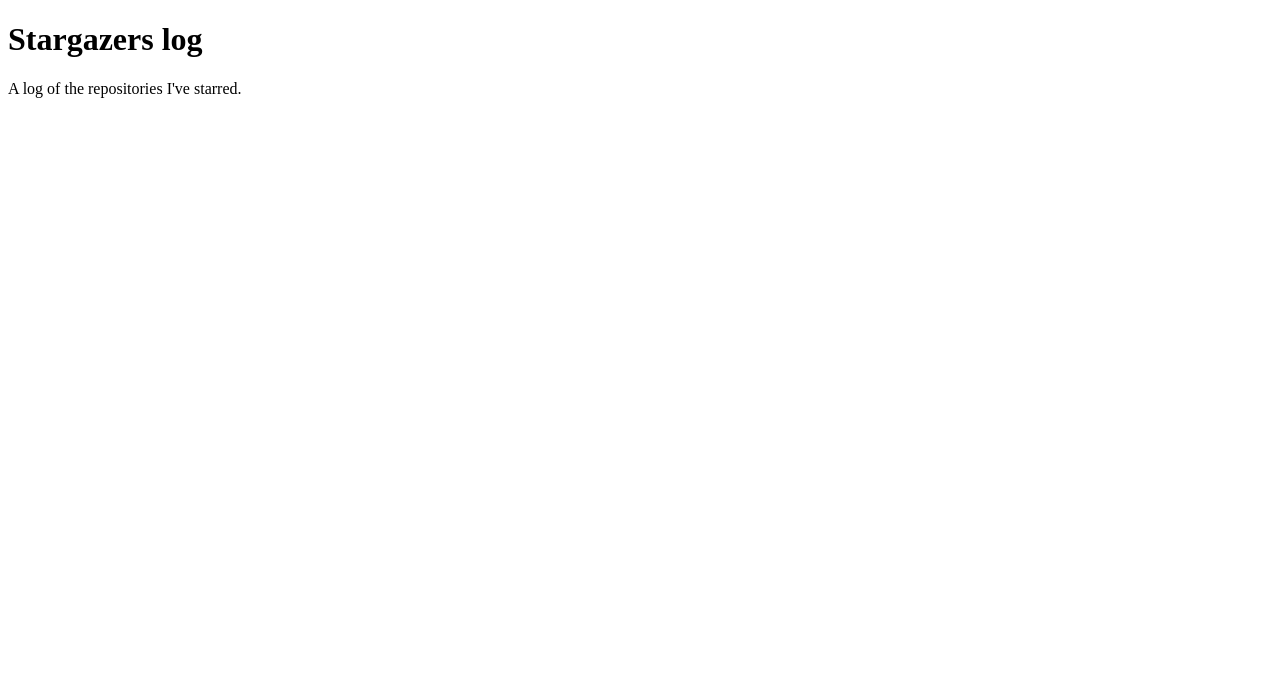
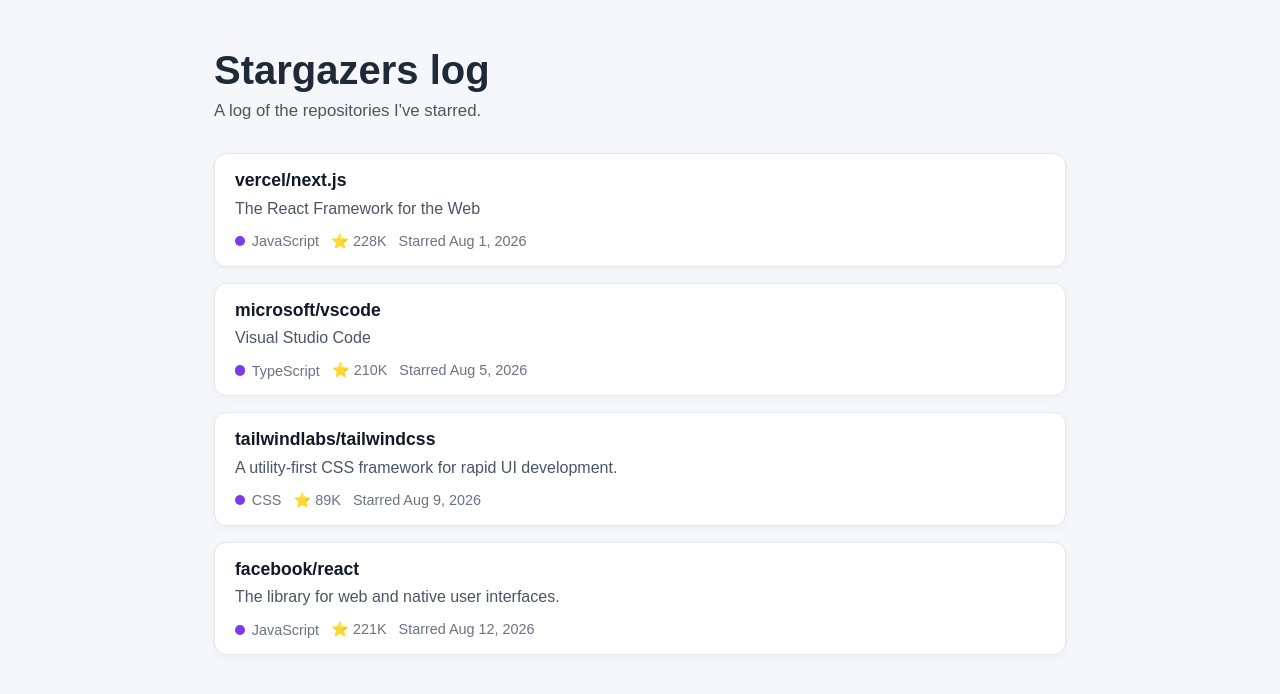
Before and after one commit to mjbencomo/stargazers-log, a plain HTML site: page index.html in a window 1280 px wide. Drawn offline with Linux system fonts and the light colour scheme.

Commit message:
Add starred repositories list.

```diff
--- /dev/null
+++ b/events.json
@@ -0,0 +1,34 @@
+[
+  {
+    "name": "vercel/next.js",
+    "description": "The React Framework for the Web",
+    "language": "JavaScript",
+    "stargazers_count": 228000,
+    "html_url": "https://github.com/vercel/next.js",
+    "starred_at": "2026-08-01T10:30:00Z"
+  },
+  {
+    "name": "microsoft/vscode",
+    "description": "Visual Studio Code",
+    "language": "TypeScript",
+    "stargazers_count": 210000,
+    "html_url": "https://github.com/microsoft/vscode",
+    "starred_at": "2026-08-05T08:15:00Z"
+  },
+  {
+    "name": "tailwindlabs/tailwindcss",
+    "description": "A utility-first CSS framework for rapid UI development.",
+    "language": "CSS",
+    "stargazers_count": 89000,
+    "html_url": "https://github.com/tailwindlabs/tailwindcss",
+    "starred_at": "2026-08-09T13:45:00Z"
+  },
+  {
+    "name": "facebook/react",
+    "description": "The library for web and native user interfaces.",
+    "language": "JavaScript",
+    "stargazers_count": 221000,
+    "html_url": "https://github.com/facebook/react",
+    "starred_at": "2026-08-12T18:20:00Z"
+  }
+]
--- a/index.html
+++ b/index.html
@@ -2,10 +2,17 @@
 <html lang="en">
   <head>
     <meta charset="utf-8">
+    <meta name="viewport" content="width=device-width, initial-scale=1.0">
     <title>Stargazers log</title>
+    <link rel="stylesheet" href="style.css">
   </head>
   <body>
-    <h1>Stargazers log</h1>
-    <p>A log of the repositories I've starred.</p>
+    <main class="container">
+      <h1>Stargazers log</h1>
+      <p class="subtitle">A log of the repositories I've starred.</p>
+      <ul id="repo-list" class="repo-list" aria-live="polite"></ul>
+    </main>
+
+    <script src="script.js"></script>
   </body>
 </html>
--- /dev/null
+++ b/script.js
@@ -0,0 +1,52 @@
+const repoList = document.querySelector('#repo-list');
+
+function formatStars(count) {
+  return new Intl.NumberFormat('en-US', {
+    notation: 'compact',
+    maximumFractionDigits: 1,
+  }).format(count);
+}
+
+function renderRepos(repositories) {
+  repoList.innerHTML = repositories
+    .map((repo) => {
+      const name = repo.name || 'Unknown repo';
+      const description = repo.description || 'No description provided.';
+      const language = repo.language || 'Unknown';
+      const stars = formatStars(repo.stargazers_count || 0);
+      const date = new Date(repo.starred_at).toLocaleDateString('en-US', {
+        month: 'short',
+        day: 'numeric',
+        year: 'numeric',
+      });
+
+      return `
+        <li class="repo-item">
+          <a class="repo-link" href="${repo.html_url}" target="_blank" rel="noreferrer">
+            ${name}
+          </a>
+          <p class="repo-description">${description}</p>
+          <div class="repo-meta">
+            <span class="repo-language"><span class="dot"></span>${language}</span>
+            <span>⭐ ${stars}</span>
+            <span>Starred ${date}</span>
+          </div>
+        </li>
+      `;
+    })
+    .join('');
+}
+
+fetch('events.json')
+  .then((response) => {
+    if (!response.ok) {
+      throw new Error(`Request failed with status ${response.status}`);
+    }
+    return response.json();
+  })
+  .then((repositories) => {
+    renderRepos(repositories);
+  })
+  .catch((error) => {
+    repoList.innerHTML = `<li class="repo-item error">Unable to load starred repositories: ${error.message}</li>`;
+  });
--- /dev/null
+++ b/style.css
@@ -0,0 +1,89 @@
+* {
+  box-sizing: border-box;
+}
+
+body {
+  margin: 0;
+  font-family: Arial, Helvetica, sans-serif;
+  background: #f5f7fb;
+  color: #1f2937;
+}
+
+.container {
+  max-width: 900px;
+  margin: 3rem auto;
+  padding: 0 1.5rem;
+}
+
+h1 {
+  margin-bottom: 0.5rem;
+  font-size: 2.5rem;
+}
+
+.subtitle {
+  margin: 0 0 2rem;
+  color: #4b5563;
+  font-size: 1.05rem;
+}
+
+.repo-list {
+  list-style: none;
+  padding: 0;
+  margin: 0;
+  display: grid;
+  gap: 1rem;
+}
+
+.repo-item {
+  background: #ffffff;
+  border: 1px solid #e5e7eb;
+  border-radius: 12px;
+  padding: 1rem 1.25rem;
+  box-shadow: 0 2px 8px rgba(15, 23, 42, 0.04);
+}
+
+.repo-link {
+  display: inline-block;
+  font-size: 1.1rem;
+  font-weight: 700;
+  color: #111827;
+  text-decoration: none;
+  margin-bottom: 0.35rem;
+}
+
+.repo-link:hover {
+  text-decoration: underline;
+}
+
+.repo-description {
+  margin: 0 0 0.75rem;
+  color: #4b5563;
+  line-height: 1.5;
+}
+
+.repo-meta {
+  display: flex;
+  flex-wrap: wrap;
+  gap: 0.75rem;
+  font-size: 0.9rem;
+  color: #6b7280;
+}
+
+.repo-language {
+  display: inline-flex;
+  align-items: center;
+  gap: 0.4rem;
+}
+
+.dot {
+  width: 0.65rem;
+  height: 0.65rem;
+  border-radius: 50%;
+  background: #7c3aed;
+  display: inline-block;
+}
+
+.error {
+  color: #b91c1c;
+  font-weight: 600;
+}
```
